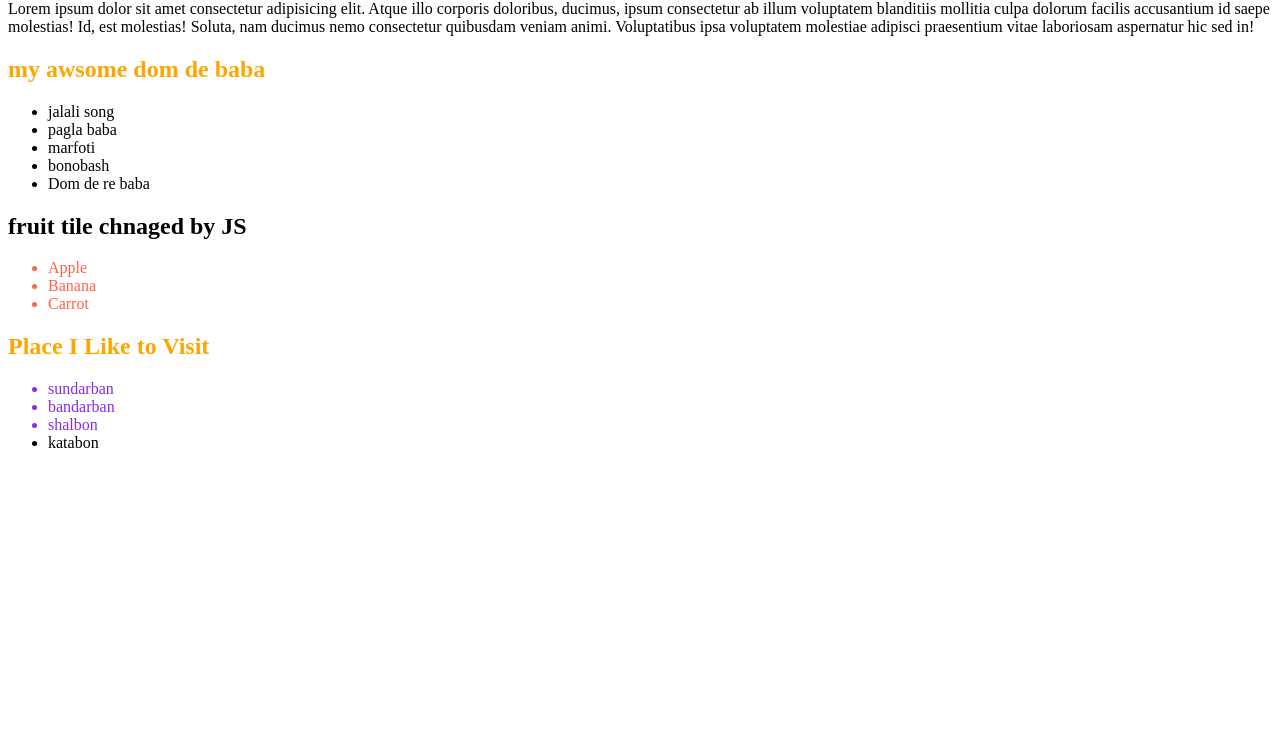
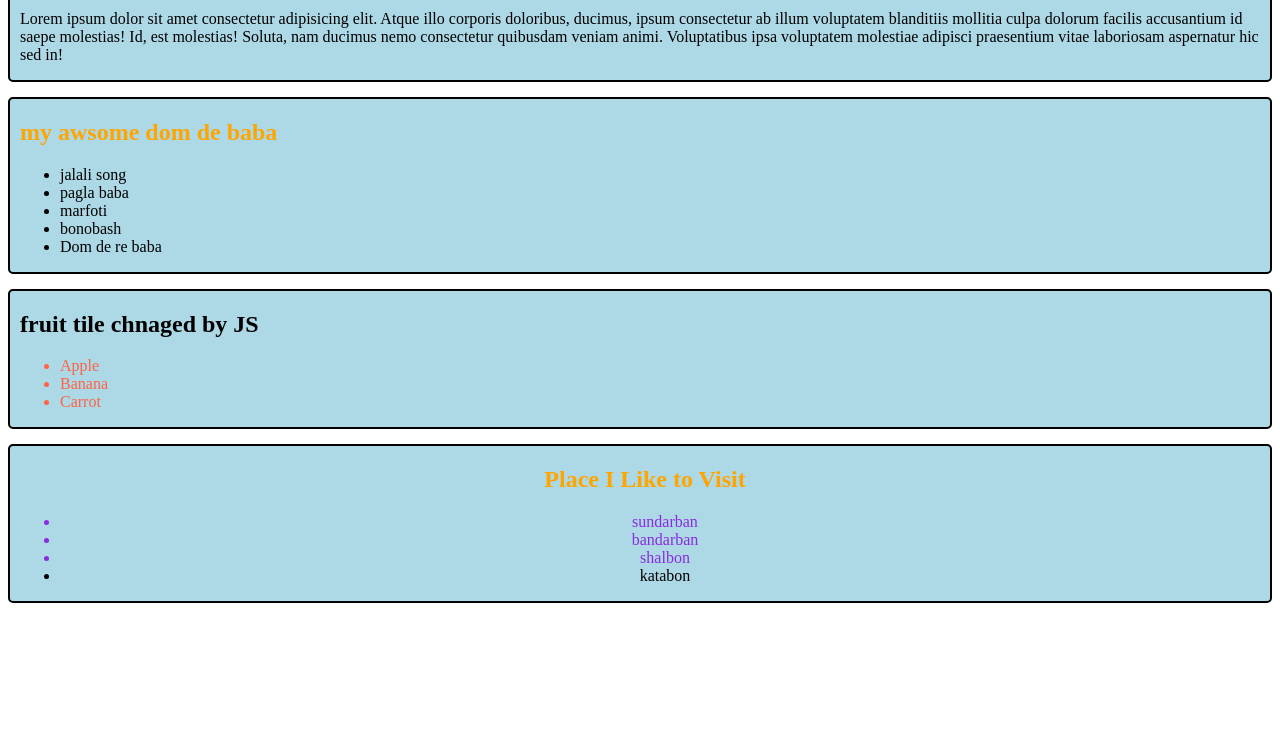
Before and after one commit to MrMernDeveloper/Tour-Of-DOM, a plain HTML site: page index.html in a window 1280 px wide. Shown: the part 67-800 px from the top of the page. Drawn offline with Linux system fonts and the light colour scheme.

Commit message:
added some js or css

```diff
--- a/index.html
+++ b/index.html
@@ -53,7 +53,7 @@
         </section>
 
         <section class="fruit-container">
-            <h1 id="fruits-title"> fruit I Like</h1>
+            <h1 id="fruits-title" class=" fruit hello hi nai"> fruit I Like</h1>
         <ul>
             <li>Apple</li>
             <li>Banana</li>
@@ -61,7 +61,8 @@
 
         </ul>
         </section>
-        <section>
+
+        <section id="place" class="font">
             <h1 id="place-tile">Place I Like to Visit</h1>
             <ul>
                 <li class="importent-places">sundarban</li>
@@ -92,7 +93,12 @@
         const places = document.getElementsByClassName('importent-places');
         // console.log(places);
         for (const list of places){
-            console.log(list.innerText);
+            // console.log(list.innerText);
+        }
+
+        const someLi = document.querySelectorAll('.fruit-container li')
+        for ( const li of someLi){
+            //console.log(li.innerText);
         }
     </script>
 
--- a/js/dom.js
+++ b/js/dom.js
@@ -1,2 +1,15 @@
-console.log('hello form js');
-console.log(document);
+const sections = document.querySelectorAll('section')
+for (const section of sections) {
+
+    console.log(section);
+    section.style.border = '2px solid black';
+    section.style.borderRadius = '5px'
+    section.style.marginBottom = '15px'
+    section.style.paddingLeft = '10px'
+    section.style.backgroundColor= 'lightBlue'
+}
+// const places = document.getElementById('place');
+// places.style.backgroundColor ='yellow'
+const place = document.getElementById('place');
+place.classList.add('text-center');
+place.classList.remove('font');
--- a/styles/style.css
+++ b/styles/style.css
@@ -2,3 +2,11 @@
 h1{
     color: orange;
 }
+
+.text-center{
+    text-align: center;
+
+}
+.font{
+    font-size: 2em;
+}
```
